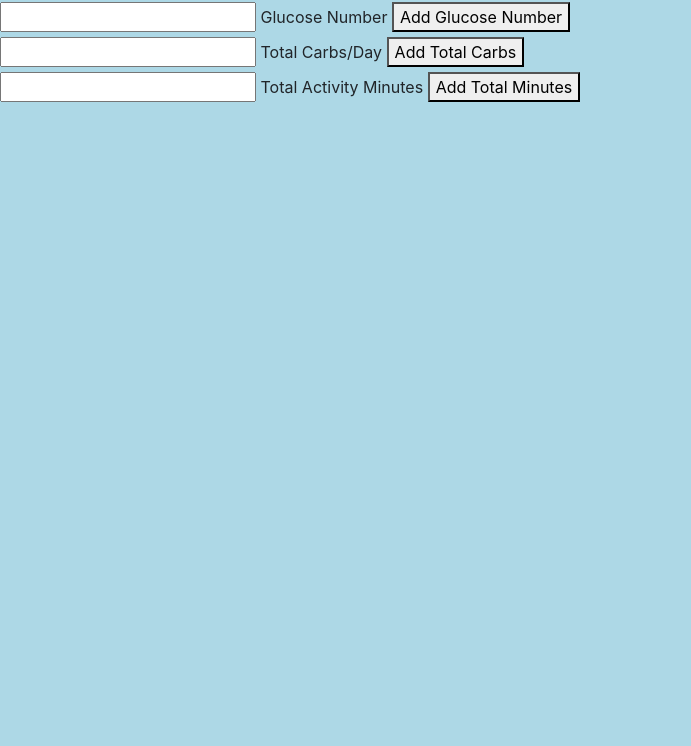
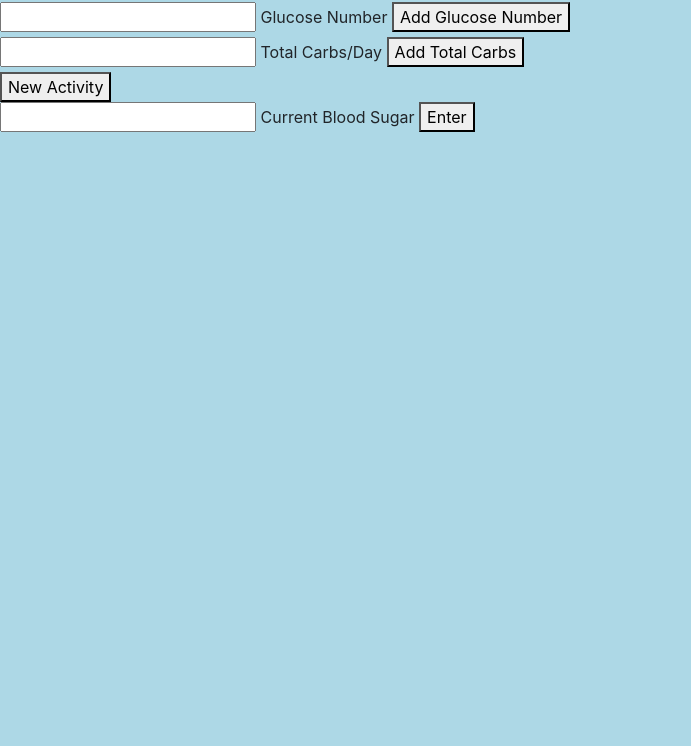
Before and after one commit to delguanzon/Diabetes-Diagnostic-Device, a website built with webpack: page src/index.html in a window 1280 px wide. Shown: the part 54-800 px from the top of the page, without its empty margins (0-691 px from the left). Built offline with nearby package versions, Linux system fonts and the light colour scheme.

Commit message:
initial activity form

```diff
--- a/src/index.html
+++ b/src/index.html
@@ -23,10 +23,19 @@
     <label for="carbsday">Total Carbs/Day</label>
     <button type="submit">Add Total Carbs</button>
   </form>
-  <form id="activity-level">
-    <input type="number" id="totalminutes">
-    <label for="totalminutes">Total Activity Minutes</label>
-    <button type="submit">Add Total Minutes</button>
-  </form>
+
+  <div id="activity">
+    <button>New Activity</button>
+    <form id="activity-form">
+      <input type="number" id="beforeBs">
+      <label for="beforeBs">Current Blood Sugar</label> <span id="warning-msg" hidden class="badge badge-warning">low blood sugar</span>
+      <button type="submit">Enter</button>
+      <!-- IF warning happens, display message -->
+      <p id="low-bs" hidden>If your blood sugar level is less than 100 mg/dl before you start your activity, try having a small
+      carbohydrate snack (about 15 grams) to increase your blood sugar and reduce your risk for hypoglycemia.</p>
+      <button type="submit" hidden>Start</button>
+    </form>
+
+  </div>
 </body>
 </html>
--- a/src/index.js
+++ b/src/index.js
@@ -8,12 +8,14 @@ import User from './js/user.js';
 // Get from Session
 // const varName = sessionStorage.getItem("key");
 
-function handleFormSubmission() {
+// function handleFormSubmission() {
+//   const person = new User("name", "age", "dob");
+//   //To access person, do JSON.parse(sessionStorage.getItem(person))
+//   sessionStorage.setItem("person", JSON.stringify(person));
+// }
+
+window.addEventListener('load', function () {
   const person = new User("name", "age", "dob");
   //To access person, do JSON.parse(sessionStorage.getItem(person))
   sessionStorage.setItem("person", JSON.stringify(person));
-}
-
-window.addEventListener('load', function () {
-//console.log(`${process.env.API_KEY}`);
 });
```
